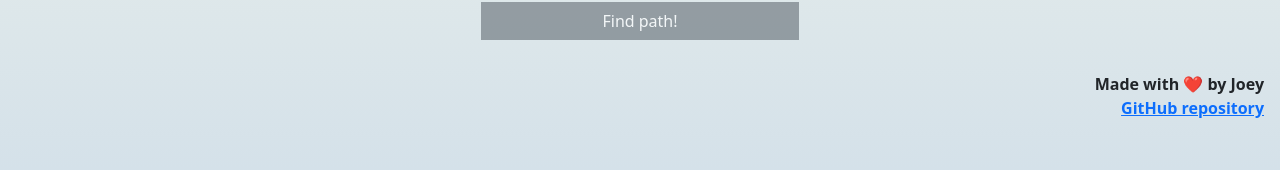
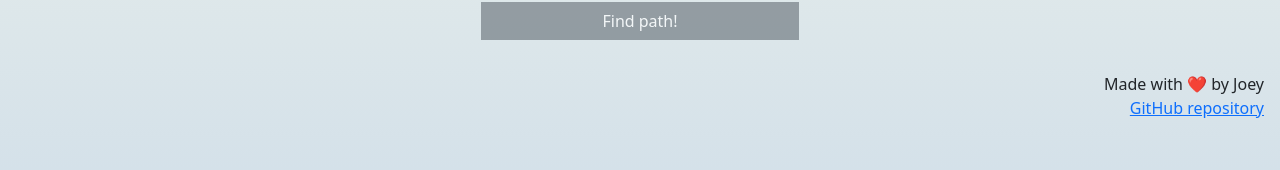
Before and after one commit to haskaalo/wikisp, a React app in the folder shortestpath/webapi/client/: page / in a window 1280 px wide. Shown: the part 629-799 px from the top of the page. Built offline with nearby package versions, Linux system fonts and the light colour scheme; no server answers.

Commit message:
Less distracting footer

```diff
--- a/shortestpath/webapi/client/src/components/pages/home/home_style.scss
+++ b/shortestpath/webapi/client/src/components/pages/home/home_style.scss
@@ -54,6 +54,6 @@
     padding-top: 1em;
     .footer-text {
         text-align: right;
-        font-weight: bold;
+        font-weight: italic;
     }
 }
```
